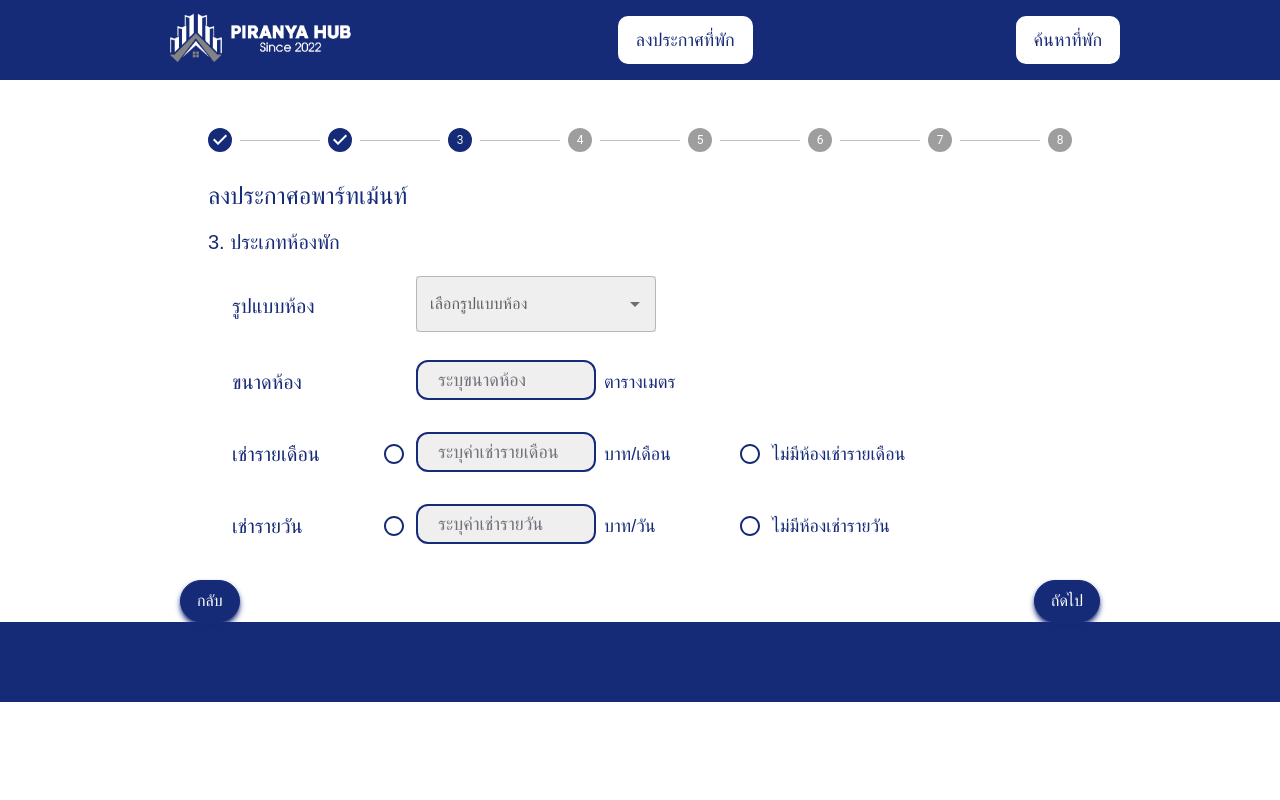
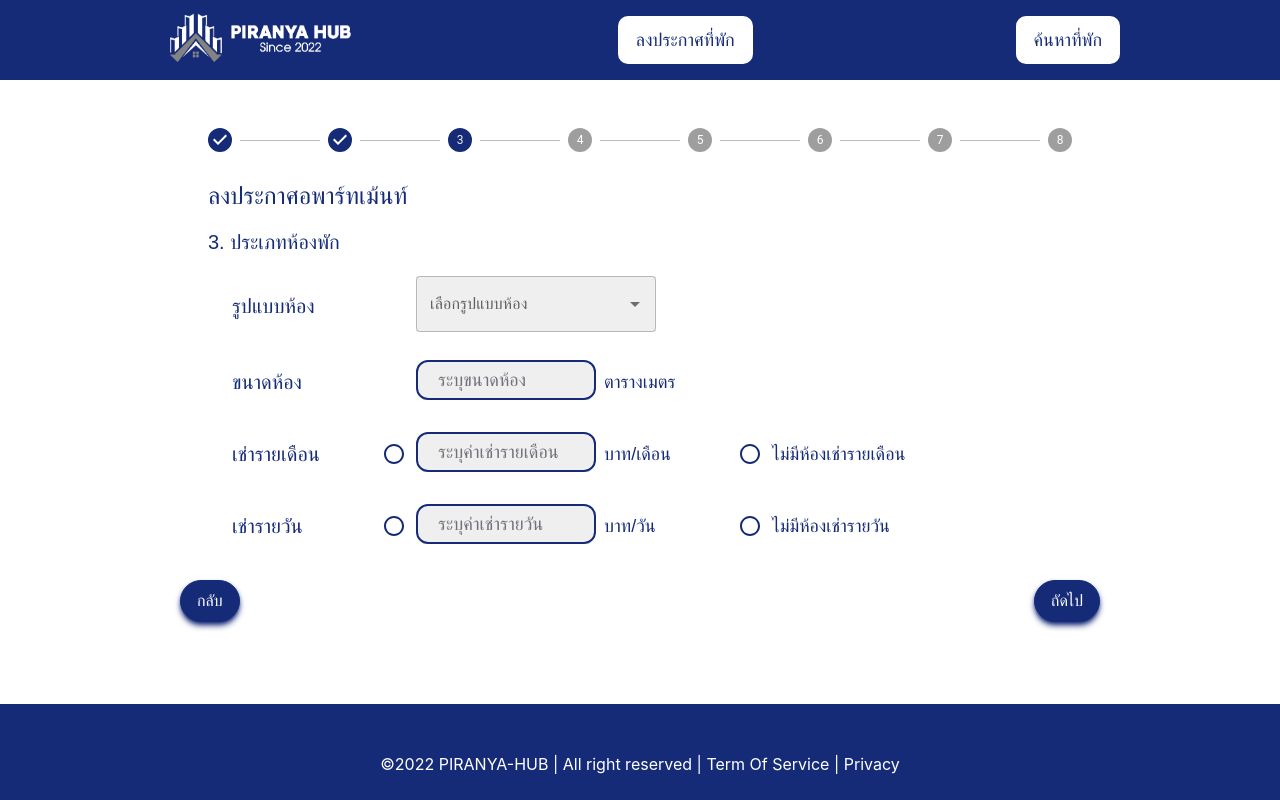
Before and after one commit to poomsakk/piranya-hub, a React (Create React App) app in the folder frontend/: page /type in a window 1280 px wide. Built offline with nearby package versions, Linux system fonts and the light colour scheme.

Commit message:
edit footer

```diff
--- a/frontend/package.json
+++ b/frontend/package.json
@@ -6,9 +6,12 @@
     "@emotion/react": "^11.10.5",
     "@emotion/styled": "^11.10.5",
     "@fontsource/roboto": "^4.5.8",
+    "@googlemaps/react-wrapper": "^1.1.35",
+    "@googlemaps/typescript-guards": "^2.0.3",
     "@mui/icons-material": "^5.10.9",
     "@mui/material": "^5.10.12",
     "@mui/styled-engine-sc": "^5.10.6",
+    "@react-google-maps/api": "^2.16.0",
     "@testing-library/jest-dom": "^5.16.5",
     "@testing-library/react": "^13.4.0",
     "@testing-library/user-event": "^13.5.0",
--- a/frontend/src/App.css
+++ b/frontend/src/App.css
@@ -28,6 +28,15 @@
   color: #61dafb;
 }
 
+.page-container{
+  display: flex;
+  flex-direction: column;
+  min-height: 100vh;
+}
+
+.content-wrap{
+  flex: 1;
+}
 @keyframes App-logo-spin {
   from {
     transform: rotate(0deg);
--- a/frontend/src/App.js
+++ b/frontend/src/App.js
@@ -1,5 +1,5 @@
 import {Routes, Route} from 'react-router-dom'
-
+import './App.css'
 import Header from './components/Header'
 import Footer from './components/Footer'
 import Banner from './components/Banner'
@@ -18,7 +18,8 @@ import Filter from './Filter/filter'
 
 function App() {
   return (
-    <div>
+    <div className='page-container'>
+      <div className='content-wrap'>
         <Header/>
         <Routes>
             <Route path = "/Banner"element={<Banner />} />
@@ -35,6 +36,11 @@ function App() {
             <Route path = "/promotion"element={<Promotion />} />
             <Route path = "/filter"element={<Filter />} />
         </Routes>
+        </div>
+        <br></br>
+        <br></br>
+        <br></br>
+
         <Footer/>
     </div>
   );
--- a/frontend/src/components/Footer.css
+++ b/frontend/src/components/Footer.css
@@ -1,93 +1,9 @@
-.container {
-    max-width: 960px;
-    margin: 0 auto;
+.main-footer{
+    color: white;
+    background-color: #162B78;
+    padding-top: 3em;
+    position: relative;
+    bottom: 0;
+    width: 100%;
+    text-align: center;
 }
-.header {
-    background: #162B78;
-    height: 80px;
-}
-.header-con {
-    display: flex;
-    justify-content: space-between;
-    height: 80px;
-    align-items: center;
-}
-.logo-container a {
-    color: #fff;
-    text-decoration: none;
-    font-size: rem;
-}
-.menu {
-    display: flex;
-    list-style-type: none;
-}
-.menu li {
-    padding-right: 2rem;
-}
-.menu li a {
-    text-decoration: none;
-    color: #fff;
-}
-.mobile-menu {
-    display: none;
-}
-
-.Resgistor-btn {
-    background: #fff;
-    display: inline-block;
-    padding: .5rem 1rem;
-    text-decoration: none;
-    color: #162B78;
-    border: 2px solid transparent;
-    transition: 0.3s;
-    margin-top: rem;
-    border-radius: 10px;
-    text-transform: uppercase;
-}
-.Resgistor-btn:hover {
-    border: 2px solid #fff;
-    background: transparent;
-    color: #fff;
-}
-
-@media screen and (max-width: 480px) {
-    .mobile-menu {
-        display: block;
-        color: #fff;
-        font-size: 2rem;
-    }
-    .header {
-        padding: 0 2rem;
-    }
-    .menu {
-        width: 100%;
-        height: auto;
-        display: flex;
-        position: absolute;
-        flex-direction: column;
-        top: 64px;
-        left: -100%;
-        opacity: 0;
-        transition: 0.5s ease;
-
-    }
-    .active {
-        background: #162B78;
-        left: 0;
-        opacity: 1;
-        z-index: 1;
-        padding-left: 0;
-        align-content: center;
-        transition: 0.5s ease;
-    }
-    .menu li {
-        padding-right: 0 ;
-    }
-    .menu-link {
-        display: flex;
-        align-items: center;
-        justify-content: center;
-        height: 10vw;
-        padding: 10px 0;
-    }
-}
--- a/frontend/src/components/Footer.js
+++ b/frontend/src/components/Footer.js
@@ -1,7 +1,5 @@
 import React,{ useState } from 'react'
-import { FiMenu, FiX } from "react-icons/fi";
 import './Footer.css'
-import logo from "../image/logo1.png"
 
 function Footer() {
 
@@ -10,8 +8,14 @@ function Footer() {
     console.log(click);
 
     return (
-        <div className='header'>
+        <div className='main-footer'>
             <div className='container'>
+                <div className='row'>
+                    <p>
+                        &copy;{new Date().getFullYear()} PIRANYA-HUB | All right reserved | Term Of Service | Privacy
+                    </p>
+                </div>
+                <br></br>
 
             </div>
         </div>
--- /dev/null
+++ b/package.json
@@ -0,0 +1,5 @@
+{
+  "dependencies": {
+    "@googlemaps/react-wrapper": "^1.1.35"
+  }
+}
```
Also changed, not shown: frontend/src/Filter/filter.js (+2 -7 lines), 2 other files (tests, documents, lock files or other folders).
